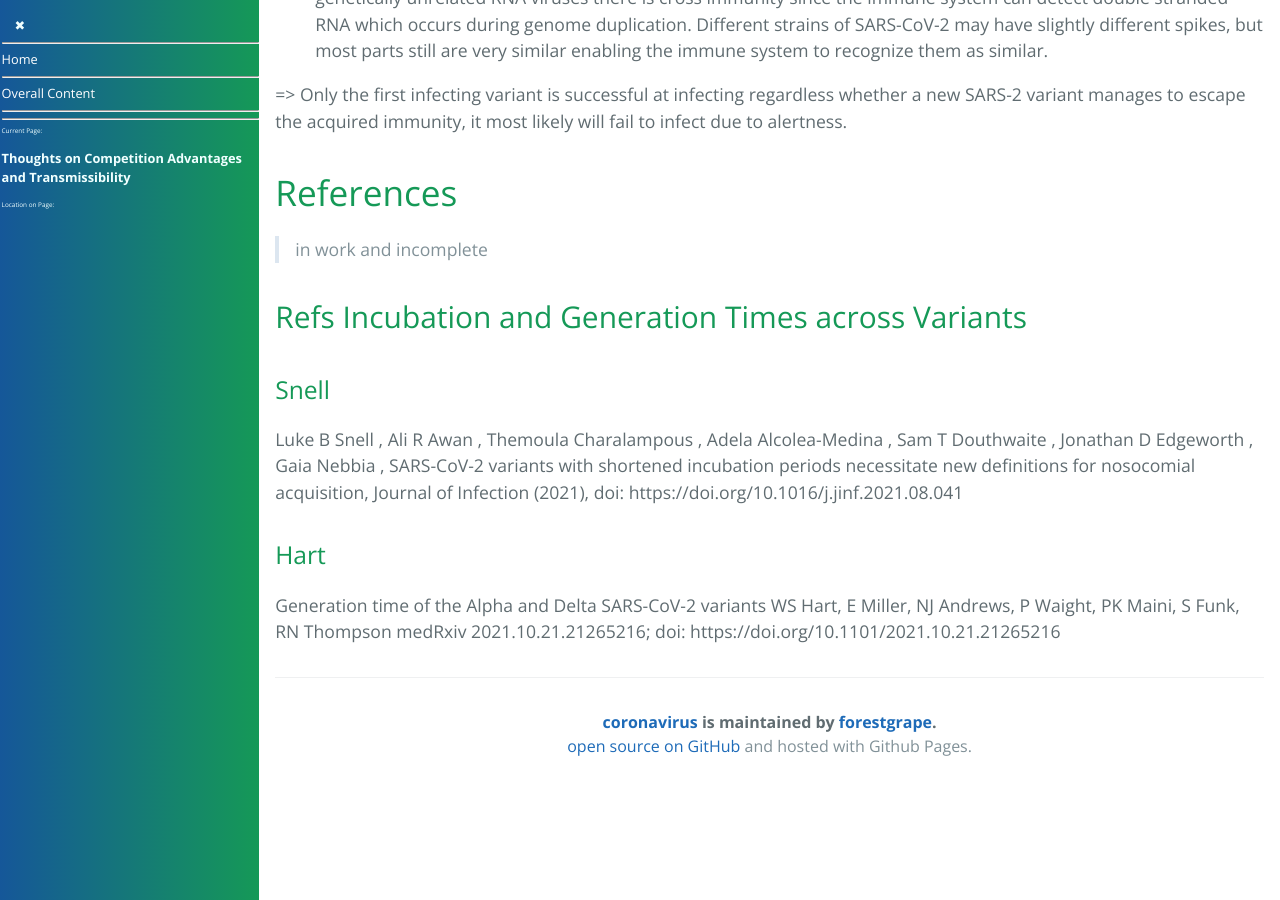
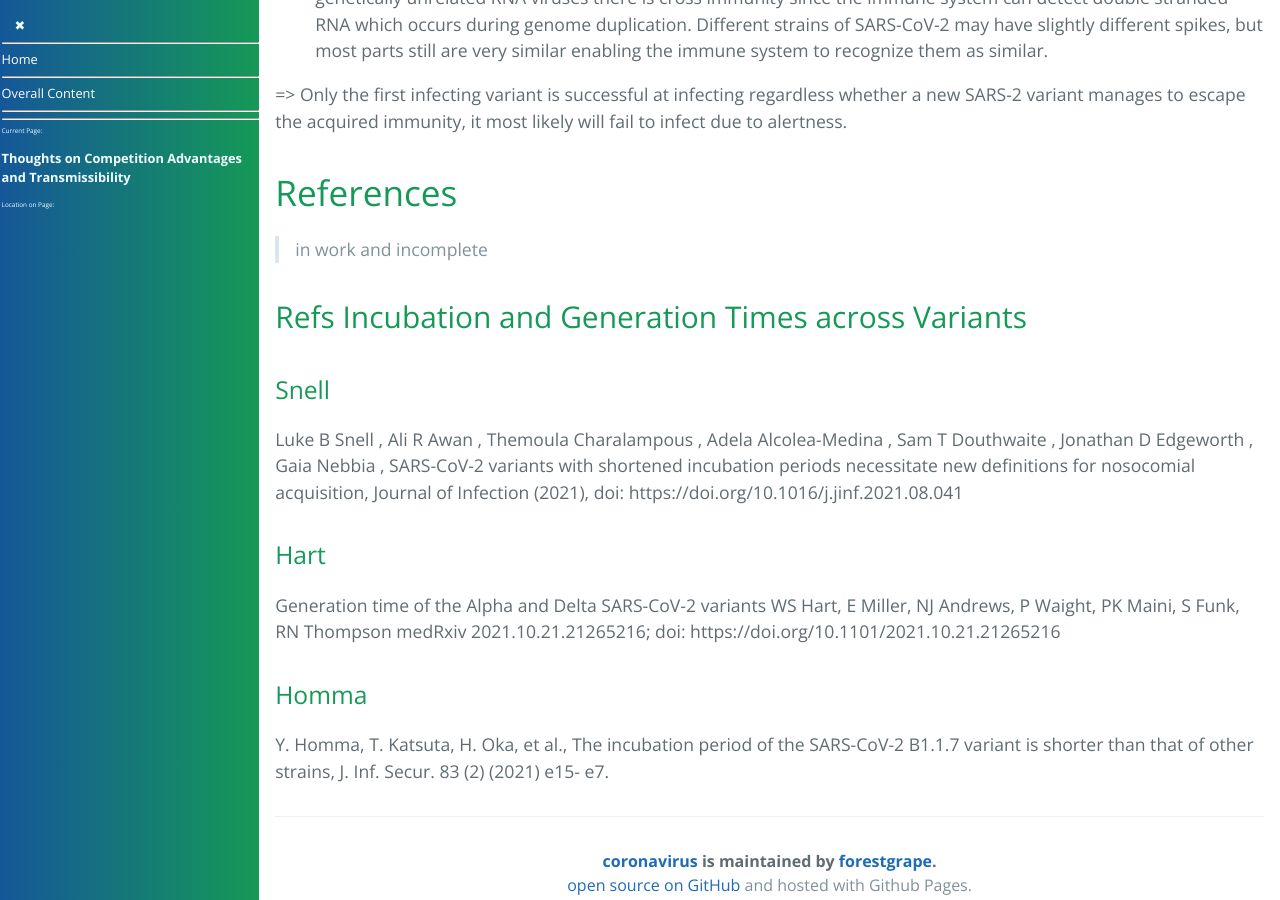
Before and after one commit to forestgrape/coronavirus, a Jekyll site: the page built from 5_epidemiological/competition_advantages.md, in a window 1280 px wide and 900 px high, scrolled down 6080 px. Built offline with Jekyll 4.4.1, drawn with Linux system fonts in a browser that asks for light colours; our own code applies the rules of GitHub Pages for plain Markdown files.

Commit message:
ref on shorter incub of b117

```diff
--- a/5_epidemiological/competition_advantages.md
+++ b/5_epidemiological/competition_advantages.md
@@ -152,3 +152,6 @@ Journal of Infection (2021), doi: https://doi.org/10.1016/j.jinf.2021.08.041
 Generation time of the Alpha and Delta SARS-CoV-2 variants
 WS Hart, E Miller, NJ Andrews, P Waight, PK Maini, S Funk, RN Thompson
 medRxiv 2021.10.21.21265216; doi: https://doi.org/10.1101/2021.10.21.21265216
+
+#### Homma
+Y. Homma, T. Katsuta, H. Oka, et al., The incubation period of the SARS-CoV-2 B1.1.7 variant is shorter than that of other strains, J. Inf. Secur. 83 (2) (2021) e15- e7.
```
